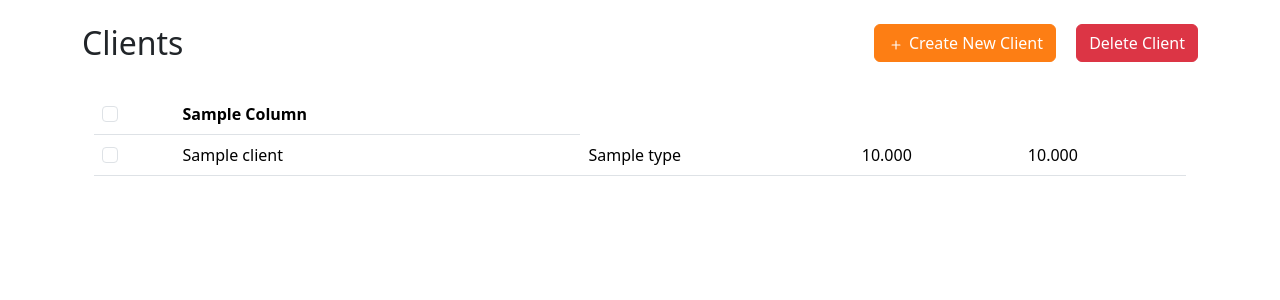
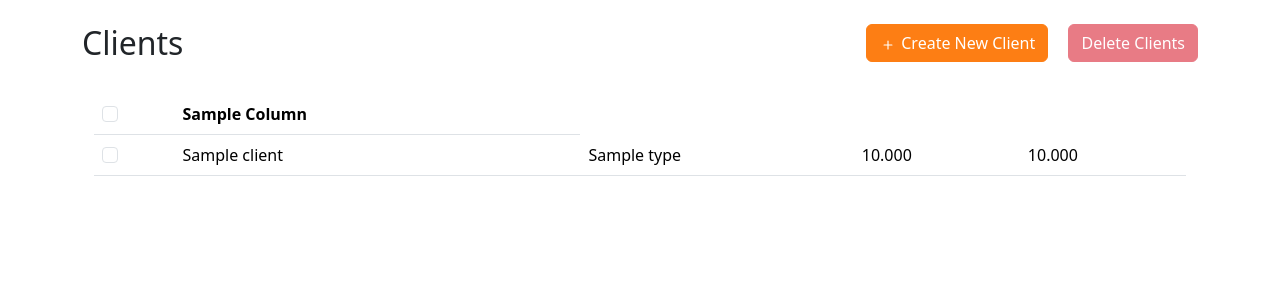
Before and after one commit to dpt-hub/CS50_final_project, a Flask app: template app/templates/main/clients.html in a window 1280 px wide. Shown: the part 95-395 px from the top of the page. Run offline with Flask 3, Linux system fonts and the light colour scheme; the template is opened without the code that fills it: most values are stand-ins (such as "Sample title", 1, 10 or a date in 2020).

Commit message:
Delete client button now disabled if no client selected (clients.js, clients.html)

```diff
--- a/app/static/js/clients.js
+++ b/app/static/js/clients.js
@@ -60,6 +60,7 @@ sortData();
 let checkboxLogic = () => {
     let mainCheckbox = document.querySelector('#master');
     let allClientCheckbox = document.querySelectorAll('.client-checkbox')
+    let deleteClientBut = document.querySelector('#deleteClientButton')
     let counter = 0;
 
     for (singleClientCheckbox of allClientCheckbox)
@@ -81,6 +82,7 @@ let checkboxLogic = () => {
             {
                 mainCheckbox.checked = false
             }
+            changeDelButStatus(counter, deleteClientBut)
         })
     }
 
@@ -96,6 +98,7 @@ let checkboxLogic = () => {
             changeStatus(false, allClientCheckbox)
             counter = 0
         }
+        changeDelButStatus(counter, deleteClientBut)
     })
 }
 checkboxLogic();
@@ -103,6 +106,17 @@ checkboxLogic();
 let changeStatus = (bool, Nodelist) => {
     for(let i = 0; i < Nodelist.length; i++) {
         Nodelist[i].checked = bool
+    }
+}
+
+let changeDelButStatus = (counter, button) => {
+    if (counter == 0)
+    {
+        button.setAttribute('disabled', true)
+    }
+    else
+    {
+        button.removeAttribute('disabled')
     }
 }
 
--- a/app/templates/main/clients.html
+++ b/app/templates/main/clients.html
@@ -92,8 +92,8 @@
                             </svg>
                             Create New Client
                         </button>
-                        <button type="button" class="btn btn-danger" data-bs-toggle="modal" data-bs-target="#deleteClient">
-                            Delete Client
+                        <button type="button" class="btn btn-danger" id="deleteClientButton" disabled data-bs-toggle="modal" data-bs-target="#deleteClient">
+                            Delete Clients
                         </button>
                     </div>
             </div>
```
